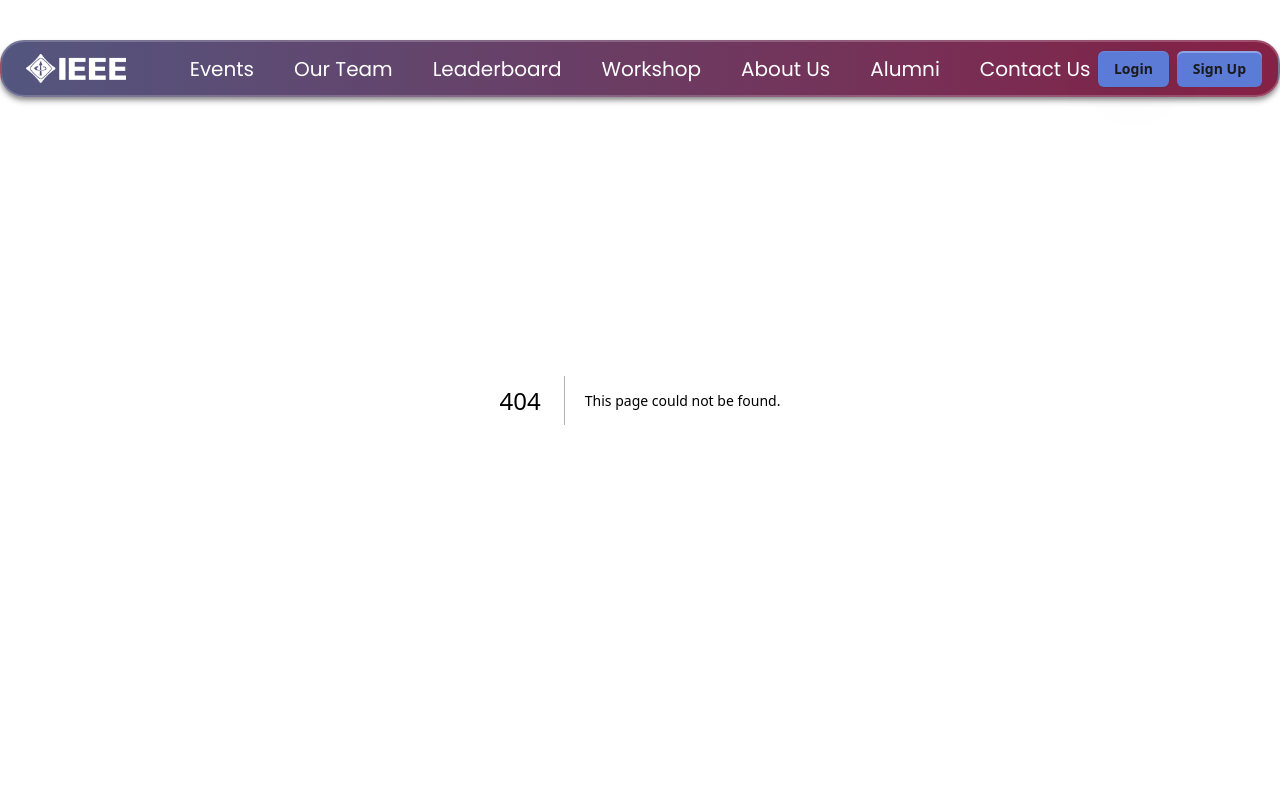
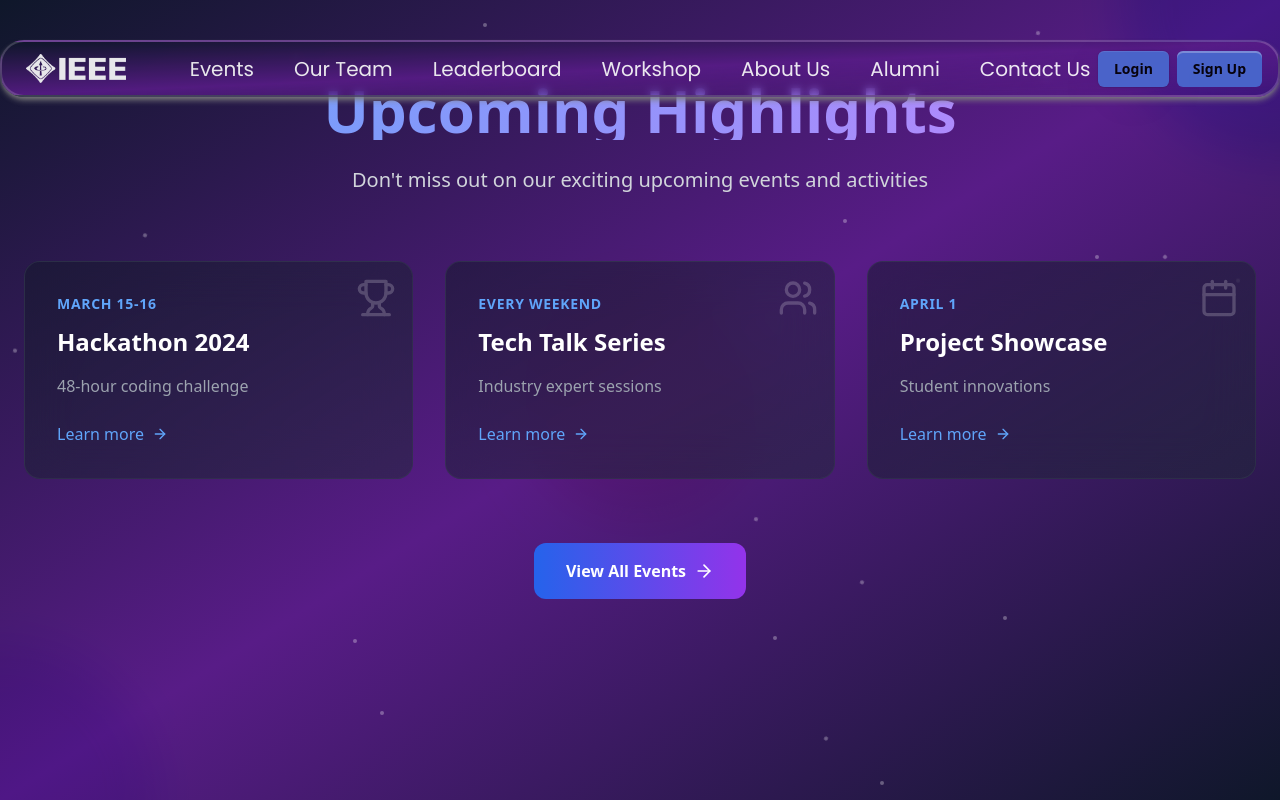
Before and after one commit to ieeework514/IEEE_Website, a Next.js app: page /Upcomingevents in a window 1280 px wide. Before the commit this address had no page. Shown: the top 800 px of the page. Built offline with nearby package versions, Linux system fonts and the light colour scheme.

Commit message:
Gradient changed for whole website

```diff
--- a/src/app/Footer/page.js
+++ b/src/app/Footer/page.js
@@ -36,7 +36,7 @@ const Footer = () => {
       whileInView="visible"
       viewport={{ once: true }}
       variants={containerVariants}
-      className="bg-gradient-to-r from-[#404371] to-[#780831] text-white pt-12 pb-6 border-t-2 border-[#d69e9e] px-4 sm:px-6 lg:px-8"
+      className="bg-gradient-to-br from-slate-900 via-purple-900 to-slate-900 text-white pt-12 pb-6 border-t-2 border-[#d69e9e] px-4 sm:px-6 lg:px-8"
     >
       <div className="max-w-7xl mx-auto">
         <div className="grid grid-cols-1  md:grid-cols-3 lg:grid-cols-4 gap-8 mb-8">
--- /dev/null
+++ b/src/app/Upcomingevents/page.js
@@ -0,0 +1,207 @@
+// This page will contain all the upcoming events
+"use client"
+import React, { useState, useEffect } from 'react';
+import { ArrowRight, Calendar, Users, Trophy } from 'lucide-react';
+
+const UpcomingHighlights = () => {
+  const [isVisible, setIsVisible] = useState(false);
+  const [hoveredCard, setHoveredCard] = useState(null);
+
+  useEffect(() => {
+    setIsVisible(true);
+  }, []);
+
+  const events = [
+    {
+      id: 1,
+      date: "March 15-16",
+      title: "Hackathon 2024",
+      description: "48-hour coding challenge",
+      icon: Trophy,
+      gradient: "from-blue-600 to-purple-600",
+      delay: "delay-100"
+    },
+    {
+      id: 2,
+      date: "Every Weekend",
+      title: "Tech Talk Series",
+      description: "Industry expert sessions",
+      icon: Users,
+      gradient: "from-purple-600 to-pink-600",
+      delay: "delay-200"
+    },
+    {
+      id: 3,
+      date: "April 1",
+      title: "Project Showcase",
+      description: "Student innovations",
+      icon: Calendar,
+      gradient: "from-pink-600 to-red-600",
+      delay: "delay-300"
+    }
+  ];
+
+  return (
+    <div className="min-h-screen bg-gradient-to-br from-slate-900 via-purple-900 to-slate-900 relative overflow-hidden">
+      {/* Animated Background Elements */}
+      <div className="absolute inset-0 overflow-hidden">
+        <div className="absolute -top-40 -right-40 w-80 h-80 bg-blue-500 rounded-full mix-blend-multiply filter blur-xl opacity-20 animate-pulse"></div>
+        <div className="absolute -bottom-40 -left-40 w-80 h-80 bg-purple-500 rounded-full mix-blend-multiply filter blur-xl opacity-20 animate-pulse animation-delay-2000"></div>
+        <div className="absolute top-1/2 left-1/2 transform -translate-x-1/2 -translate-y-1/2 w-60 h-60 bg-pink-500 rounded-full mix-blend-multiply filter blur-xl opacity-10 animate-pulse animation-delay-4000"></div>
+      </div>
+
+      {/* Floating Particles */}
+      {[...Array(20)].map((_, i) => (
+        <div
+          key={i}
+          className="absolute w-1 h-1 bg-white rounded-full opacity-30 animate-float"
+          style={{
+            left: `${Math.random() * 100}%`,
+            top: `${Math.random() * 100}%`,
+            animationDelay: `${Math.random() * 10}s`,
+            animationDuration: `${10 + Math.random() * 10}s`
+          }}
+        ></div>
+      ))}
+
+      <div className="relative z-10 container mx-auto px-6 py-20">
+        {/* Header Section */}
+        <div className={`text-center mb-16 transform transition-all duration-1000 ${
+          isVisible ? 'translate-y-0 opacity-100' : 'translate-y-10 opacity-0'
+        }`}>
+          <h1 className="text-5xl md:text-6xl font-bold text-transparent bg-clip-text bg-gradient-to-r from-blue-400 via-purple-400 to-pink-400 mb-6 animate-gradient-x">
+            Upcoming Highlights
+          </h1>
+          <p className="text-xl text-gray-300 max-w-2xl mx-auto leading-relaxed">
+            Don't miss out on our exciting upcoming events and activities
+          </p>
+        </div>
+
+        {/* Events Grid */}
+        <div className="grid md:grid-cols-3 gap-8 mb-16">
+          {events.map((event, index) => {
+            const Icon = event.icon;
+            return (
+              <div
+                key={event.id}
+                className={`group relative transform transition-all duration-700 ${event.delay} ${
+                  isVisible ? 'translate-y-0 opacity-100' : 'translate-y-10 opacity-0'
+                }`}
+                onMouseEnter={() => setHoveredCard(event.id)}
+                onMouseLeave={() => setHoveredCard(null)}
+              >
+                {/* Card Container */}
+                <div className="relative bg-gradient-to-br from-gray-900/50 to-gray-800/50 backdrop-blur-xl border border-gray-700/50 rounded-2xl p-8 h-full overflow-hidden group-hover:border-gray-600/50 transition-all duration-500 group-hover:shadow-2xl group-hover:shadow-purple-500/20">
+
+                  {/* Animated Background Gradient */}
+                  <div className={`absolute inset-0 bg-gradient-to-br ${event.gradient} opacity-0 group-hover:opacity-10 transition-opacity duration-500`}></div>
+
+                  {/* Floating Icon */}
+                  <div className="absolute top-4 right-4 opacity-20 group-hover:opacity-40 transition-opacity duration-300">
+                    <Icon size={40} className="text-white" />
+                  </div>
+
+                  {/* Content */}
+                  <div className="relative z-10">
+                    <div className="text-blue-400 text-sm font-semibold mb-3 tracking-wider uppercase">
+                      {event.date}
+                    </div>
+
+                    <h3 className="text-2xl font-bold text-white mb-4 group-hover:text-transparent group-hover:bg-clip-text group-hover:bg-gradient-to-r group-hover:from-blue-400 group-hover:to-purple-400 transition-all duration-300">
+                      {event.title}
+                    </h3>
+
+                    <p className="text-gray-400 mb-6 group-hover:text-gray-300 transition-colors duration-300">
+                      {event.description}
+                    </p>
+
+                    {/* Learn More Button */}
+                    <button className="inline-flex items-center text-blue-400 hover:text-blue-300 font-medium group/btn transition-all duration-300">
+                      <span className="group-hover/btn:mr-2 transition-all duration-300">Learn more</span>
+                      <ArrowRight
+                        size={16}
+                        className="ml-2 transform group-hover/btn:translate-x-1 transition-transform duration-300"
+                      />
+                    </button>
+                  </div>
+
+                  {/* Hover Effect Lines */}
+                  <div className="absolute bottom-0 left-0 w-full h-1 bg-gradient-to-r from-blue-500 via-purple-500 to-pink-500 transform scale-x-0 group-hover:scale-x-100 transition-transform duration-500 origin-left"></div>
+                </div>
+
+                {/* Floating Animation for Hovered Card */}
+                {hoveredCard === event.id && (
+                  <div className="absolute -inset-1 bg-gradient-to-r from-blue-500 via-purple-500 to-pink-500 rounded-2xl blur opacity-25 animate-pulse"></div>
+                )}
+              </div>
+            );
+          })}
+        </div>
+
+        {/* View All Events Button */}
+        <div className={`text-center transform transition-all duration-1000 delay-500 ${
+          isVisible ? 'translate-y-0 opacity-100' : 'translate-y-10 opacity-0'
+        }`}>
+          <button className="group relative inline-flex items-center justify-center px-8 py-4 bg-gradient-to-r from-blue-600 to-purple-600 hover:from-blue-700 hover:to-purple-700 text-white font-semibold rounded-xl transition-all duration-300 transform hover:scale-105 hover:shadow-xl hover:shadow-purple-500/25">
+            <span className="relative z-10 flex items-center">
+              View All Events
+              <ArrowRight
+                size={20}
+                className="ml-2 transform group-hover:translate-x-1 transition-transform duration-300"
+              />
+            </span>
+
+            {/* Animated Background */}
+            <div className="absolute inset-0 bg-gradient-to-r from-purple-600 to-pink-600 rounded-xl opacity-0 group-hover:opacity-100 transition-opacity duration-300"></div>
+
+            {/* Ripple Effect */}
+            <div className="absolute inset-0 rounded-xl overflow-hidden">
+              <div className="absolute inset-0 bg-white opacity-0 group-hover:opacity-20 group-hover:animate-ping transition-opacity duration-300"></div>
+            </div>
+          </button>
+        </div>
+      </div>
+
+      <style jsx>{`
+        @keyframes gradient-x {
+          0%, 100% {
+            background-size: 200% 200%;
+            background-position: left center;
+          }
+          50% {
+            background-size: 200% 200%;
+            background-position: right center;
+          }
+        }
+
+        @keyframes float {
+          0%, 100% {
+            transform: translateY(0px) rotate(0deg);
+          }
+          50% {
+            transform: translateY(-20px) rotate(180deg);
+          }
+        }
+
+        .animate-gradient-x {
+          background-size: 200% 200%;
+          animation: gradient-x 3s ease infinite;
+        }
+
+        .animate-float {
+          animation: float linear infinite;
+        }
+
+        .animation-delay-2000 {
+          animation-delay: 2s;
+        }
+
+        .animation-delay-4000 {
+          animation-delay: 4s;
+        }
+      `}</style>
+    </div>
+  );
+};
+
+export default UpcomingHighlights;
--- a/src/app/landingpage/codingleaderboard/page.js
+++ b/src/app/landingpage/codingleaderboard/page.js
@@ -45,7 +45,7 @@ const CodingLeaderboard = () => {
       variants={containerVariants}
       className="w-full min-h-screen mx-auto "
     >
-      <div className=" bg-gradient-to-r from-[#404371] to-[#780831]  shadow-xl overflow-hidden">
+      <div className=" bg-gradient-to-br from-slate-900 via-purple-900  shadow-xl overflow-hidden">
         <div className="p-8 md:p-12">
           <motion.h1
             variants={itemVariants}
--- a/src/app/landingpage/page.js
+++ b/src/app/landingpage/page.js
@@ -30,7 +30,7 @@ const merriweather = Merriweather({
 
 export function BackgroundBeamsDemo() {
   return (
-    <div className="min-h-screen w-full rounded-md  relative flex flex-col bg-gradient-to-r from-[#151628] to-[#3e0c1e] items-center justify-center antialiased">
+    <div className="min-h-screen w-full rounded-md  relative flex flex-col bg-gradient-to-br from-slate-900 via-purple-900 to-slate-900 items-center justify-center antialiased">
       {/* <AnimatedCircles></AnimatedCircles> */}
       <AnimatedRectangles></AnimatedRectangles>
       <div style={{ position: 'relative', width: '60%', height: '150px' }}>
--- a/src/app/layout.js
+++ b/src/app/layout.js
@@ -34,6 +34,8 @@ export default function RootLayout({ children }) {
 
         <CanvasCursorWrapper></CanvasCursorWrapper>
 
+        {/* bg-gradient-to-r from-[#404371] to-[#780831] */}
+
 
         {children}
 
--- a/src/app/page.js
+++ b/src/app/page.js
@@ -1,17 +1,25 @@
 import CodingLeaderboard from "./landingpage/codingleaderboard/page";
 import { BackgroundBeamsDemo } from "./landingpage/page";
 import { TimelineDemo } from "./Timeline/page";
+import UpcomingHighlights from "./Upcomingevents/page";
 import WhatWeDo from "./whatwedo/page";
+
+
 
 
 
 export default function Home() {
   return (
-    <div className=" bg-gradient-to-r from-[#404371] to-[#780831]">
+    <div className=" bg-gradient-to-br from-slate-900 via-purple-900 to-slate-900">
       <BackgroundBeamsDemo></BackgroundBeamsDemo>
       <CodingLeaderboard></CodingLeaderboard>
       <WhatWeDo></WhatWeDo>
+      <UpcomingHighlights></UpcomingHighlights>
       <TimelineDemo></TimelineDemo>
+
+
+      {/* bg-gradient-to-r from-[#404371] to-[#780831] */}
+
 
 
 
--- a/src/app/whatwedo/page.js
+++ b/src/app/whatwedo/page.js
@@ -32,7 +32,7 @@ const WhatWeDo = () => {
   ];
 
   return (
-    <div className="min-h-screen bg-gradient-to-r from-[#404371] to-[#780831] relative overflow-hidden">
+    <div className="min-h-screen bg-gradient-to-br from-slate-900 via-purple-900 to-slate-900 relative overflow-hidden">
       {/* Animated background elements */}
       <div className="absolute inset-0">
         <div className="absolute top-20 left-10 w-72 h-72 bg-blue-500/10 rounded-full blur-3xl animate-pulse"></div>
--- a/src/components/ui/resizable-navbar.jsx
+++ b/src/components/ui/resizable-navbar.jsx
@@ -45,7 +45,7 @@ export const Navbar = ({
     (<motion.div
       ref={ref}
       // IMPORTANT: Change this to class of `fixed` if you want the navbar to be fixed
-      className={cn("fixed inset-x-0 top-10  opacity-90  bg-gradient-to-r from-[#404371] to-[#780831]   backdrop-blur-sm border-2 border-white/20 rounded-3xl shadow-md shadow-[grey]  z-40 w-full", className)}>
+      className={cn("fixed inset-x-0 top-10  opacity-90  bg-gradient-to-br from-slate-900 via-purple-900   backdrop-blur-sm border-2 border-white/20 rounded-3xl shadow-md shadow-[grey]  z-40 w-full", className)}>
       {React.Children.map(children, (child) =>
         React.isValidElement(child)
           ? React.cloneElement(child, { visible })
--- a/src/components/ui/timeline.jsx
+++ b/src/components/ui/timeline.jsx
@@ -33,7 +33,7 @@ export const Timeline = ({
 
   return (
     (<div
-      className="w-full bg-gradient-to-r from-[#404371] to-[#780831] dark:bg-neutral-950 font-sans md:px-10"
+      className="w-full bg-gradient-to-br from-slate-900 via-purple-900 to-slate-900 dark:bg-neutral-950 font-sans md:px-10"
       ref={containerRef}>
       <div className="max-w-7xl mx-auto flex justify-center items-center py-10 px-4 md:px-8 lg:px-10">
         <h2 className={`sm:text-7xl text-4xl mb-2 ${tinos.className}  bg-gradient-to-r from-cyan-400 via-blue-400 to-purple-400 bg-clip-text text-transparent max-w-4xl`}>
```
